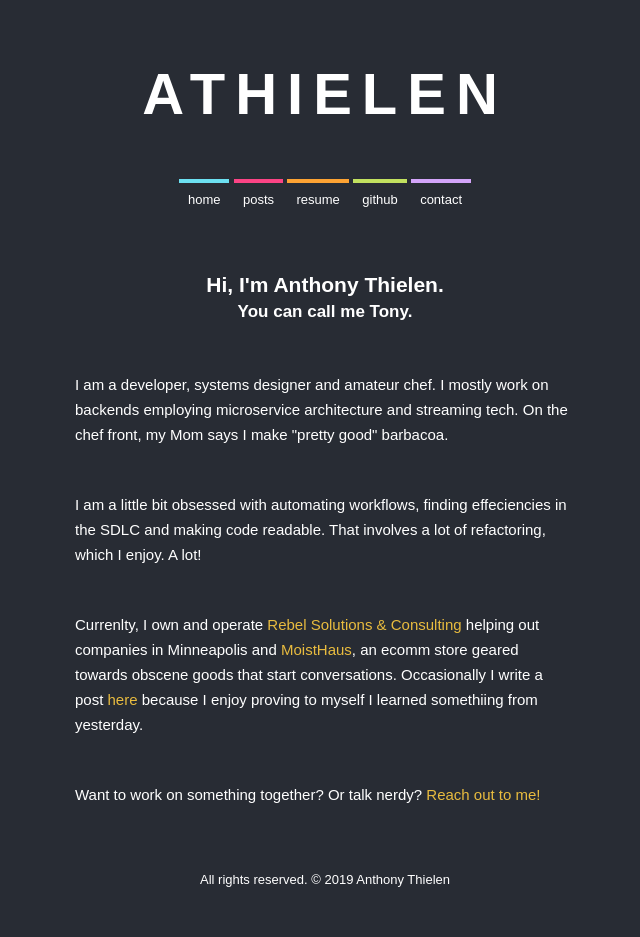
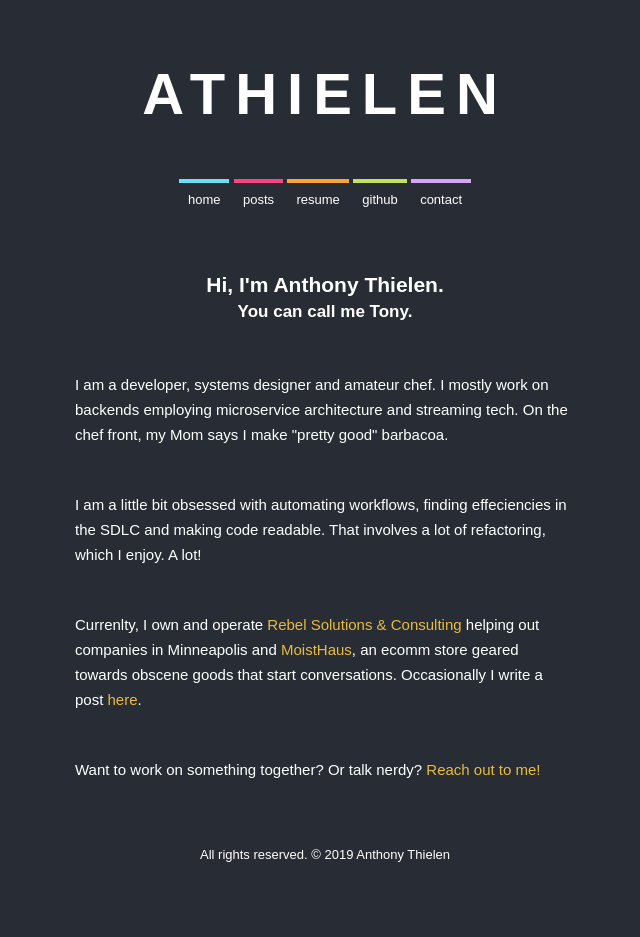
Before and after one commit to athielen/athielen.github.io, a Jekyll site: the page built from index.html, in a window 1280 px wide. Shown: the whole page, without its empty margins (315-955 px from the left). Built offline with Jekyll 4.4.1, drawn with Linux system fonts in a browser that asks for light colours; after the commit the page ends 912 px from its top, so only the background shows below that.

Commit message:
updated index

```diff
--- a/index.html
+++ b/index.html
@@ -21,7 +21,7 @@ title: Anthony Thielen
         </p>
 
         <p>
-          Currenlty, I own and operate <a class="web-links" href="http://rebelsolutions.io">Rebel Solutions & Consulting</a> helping out companies in Minneapolis and <a class="web-links" href="http://moisthaus.com">MoistHaus</a>, an ecomm store geared towards obscene goods that start conversations. Occasionally I write a post <a class="web-links" href="https://athielen.com/posts/">here</a> because I enjoy proving to myself I learned somethiing from yesterday.
+          Currenlty, I own and operate <a class="web-links" href="http://rebelsolutions.io">Rebel Solutions & Consulting</a> helping out companies in Minneapolis and <a class="web-links" href="http://moisthaus.com">MoistHaus</a>, an ecomm store geared towards obscene goods that start conversations. Occasionally I write a post <a class="web-links" href="https://athielen.com/posts/">here</a>.
         </p>
 
         <p>
```
